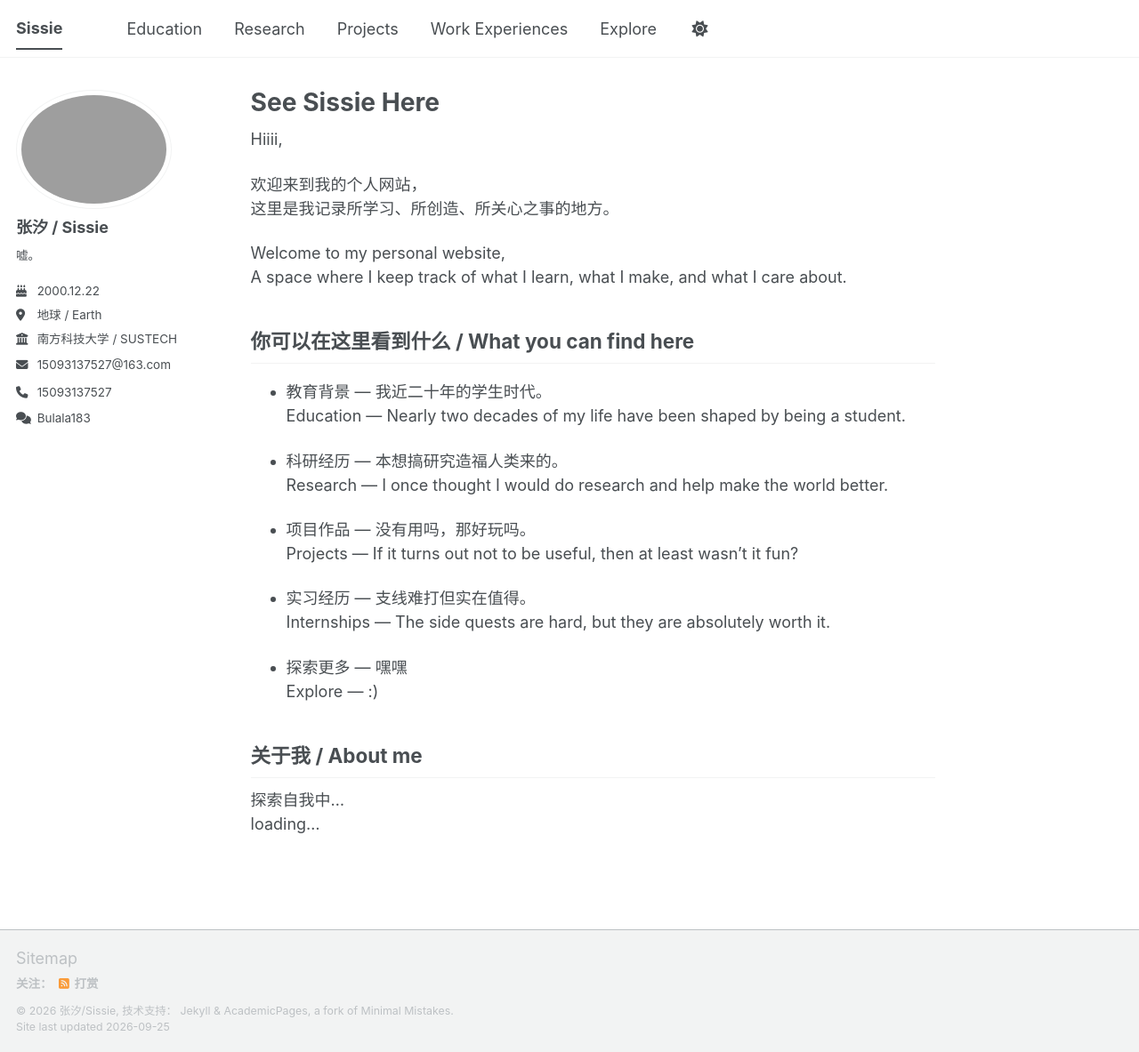
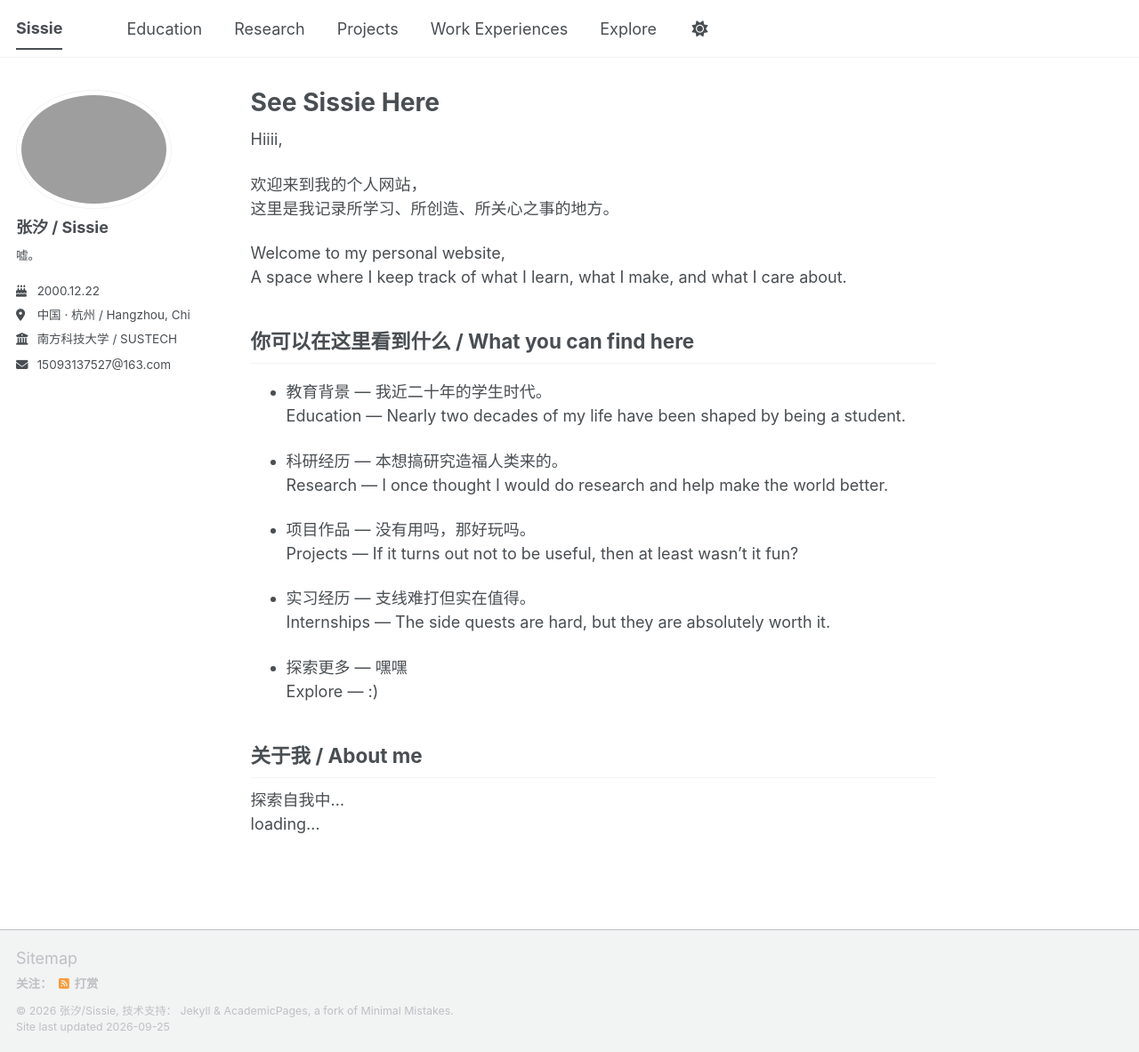
Before and after one commit to SeeSissie/SeeSissie.github.io, a Jekyll site: the page built from _pages/home.md, in a window 1280 px wide and 1183 px high. Shown: the whole window at 89% size. Built offline with Jekyll 4.4.1, drawn with Linux system fonts in a browser that asks for light colours; a script bundle is joined from its source files by our own code; library files that are not in the unit come from our copies.

Commit message:
Update _config.yml

```diff
--- a/_config.yml
+++ b/_config.yml
@@ -28,12 +28,10 @@ author:
   birthday         : "2000.12.22"
   pronouns         : # example: "she/her"
   bio              : "嘘。"
-  location         : "地球 / Earth"
+  location         : "中国 · 杭州 / Hangzhou, China"
   employer         : "南方科技大学 / SUSTECH"
   uri              : # URL
   email            : "15093137527@163.com"
-  phone            : "15093137527"
-  wechat           : "Bulala183"
 
   # Academic websites
   academia         : # URL
```
